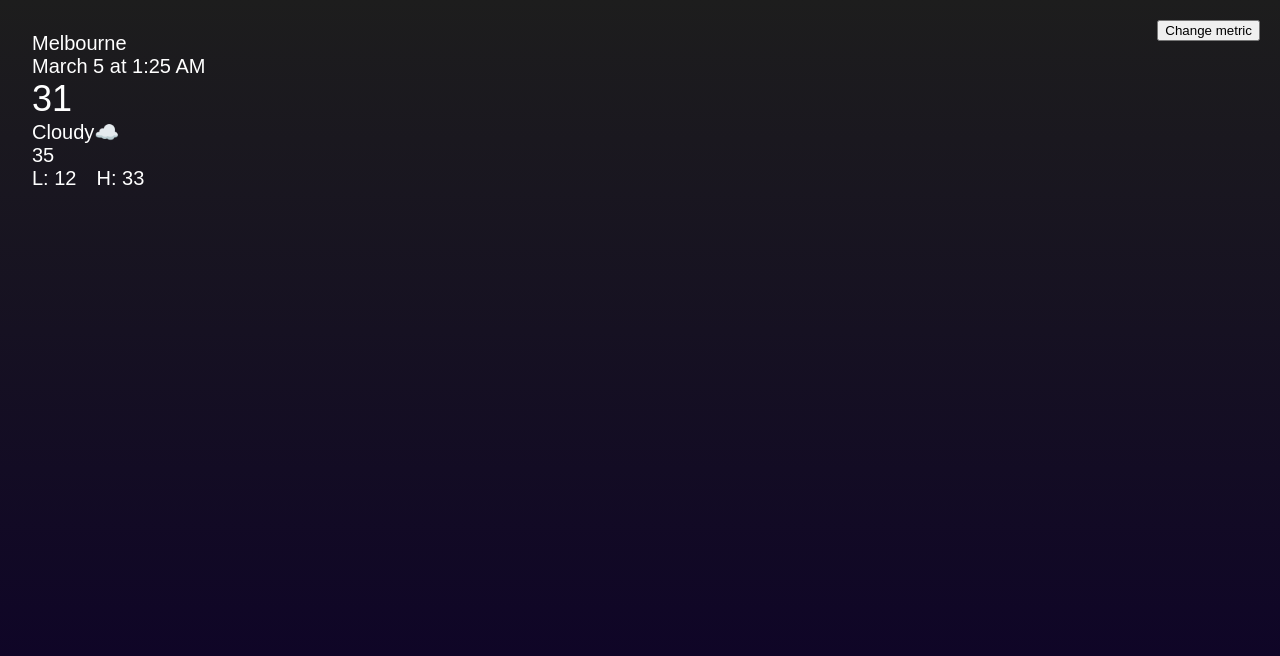
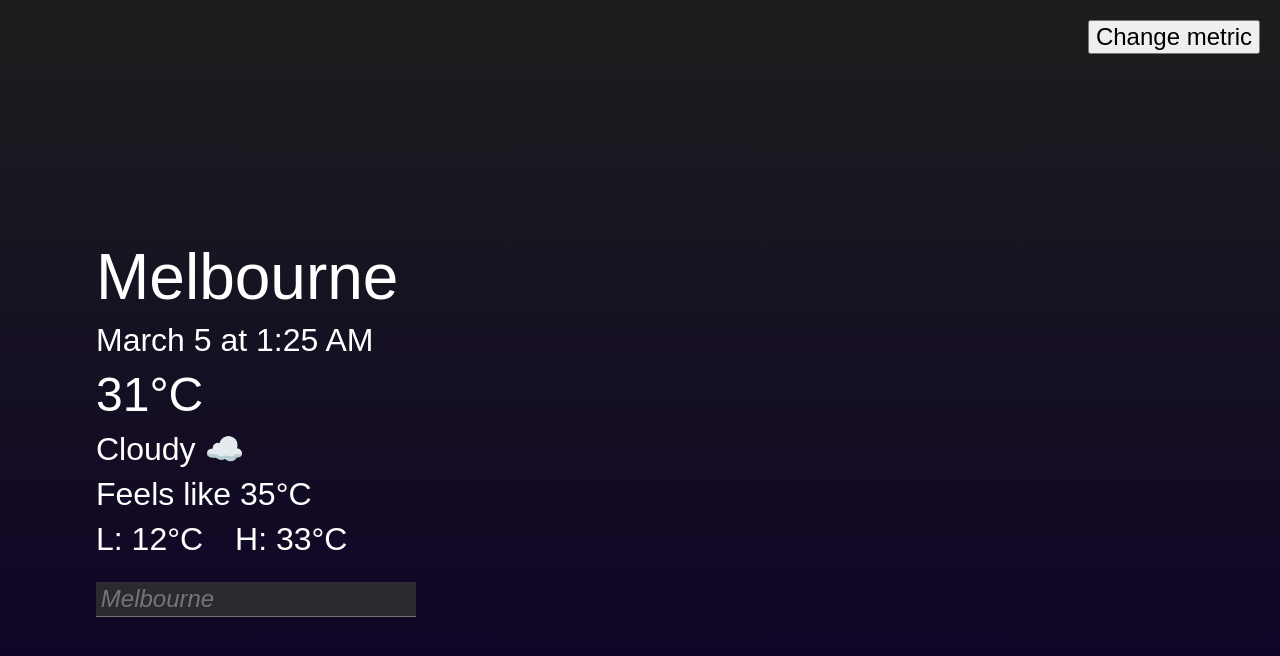
Before and after one commit to JingWei-S/odin-weather, a plain HTML site: page index.html in a window 1280 px wide. Drawn offline with Linux system fonts and the light colour scheme.

Commit message:
add the main content and search bar

```diff
--- a/index.html
+++ b/index.html
@@ -2,6 +2,7 @@
 <html lang="en">
 <head>
     <meta charset="UTF-8">
+    <meta name="viewport" content="width=device-width, initial-scale=1, minimum-scale=1" />
     <link rel="stylesheet" href="style.css">
     <title>My Weather App</title>
 </head>
--- a/main.js
+++ b/main.js
@@ -1 +1 @@
-(()=>{console.log("test"),document.querySelector(".content");const e=document.querySelector(".main-content"),t=document.createElement("div");t.textContent="Melbourne",e.appendChild(t);const n=document.createElement("div"),d=(new Date).toLocaleString("en-US",{month:"long",day:"numeric",hour:"numeric",minute:"numeric"});n.textContent=d,e.appendChild(n);const o=document.createElement("div");o.textContent="31",o.classList.add("main-temp"),e.appendChild(o);const c=document.createElement("div");c.textContent="Cloudy";const m=document.createElement("span");m.textContent="☁️",c.appendChild(m),e.appendChild(c);const a=document.createElement("div");a.textContent="35",e.appendChild(a);const l=document.createElement("div");l.classList.add("bi-temp");const i=document.createElement("div"),p=document.createElement("div");l.appendChild(i),l.appendChild(p),i.textContent="L: 12",p.textContent="H: 33",e.appendChild(l)})();
+(()=>{console.log("test"),document.querySelector(".content");const e=document.querySelector(".main-content"),t=document.createElement("div");t.textContent="Melbourne",e.appendChild(t);const n=document.createElement("div"),d=(new Date).toLocaleString("en-US",{month:"long",day:"numeric",hour:"numeric",minute:"numeric"});n.textContent=d,e.appendChild(n);const c=document.createElement("div");c.textContent="31°C",c.classList.add("main-temp"),e.appendChild(c);const o=document.createElement("div");o.textContent="Cloudy ";const l=document.createElement("span");l.textContent="☁️",o.appendChild(l),e.appendChild(o);const a=document.createElement("div");a.textContent="Feels like 35°C",e.appendChild(a);const i=document.createElement("div");i.classList.add("bi-temp");const m=document.createElement("div"),r=document.createElement("div");i.appendChild(m),i.appendChild(r),m.textContent="L: 12°C",r.textContent="H: 33°C",e.appendChild(i);const u=document.querySelector(".search"),p=document.createElement("input");p.classList.add("search_input"),p.setAttribute("placeholder","Melbourne"),p.setAttribute("type","text"),u.appendChild(p)})();
--- a/style.css
+++ b/style.css
@@ -7,35 +7,80 @@ body {
     padding: 0;
     margin: 0;
     min-height: 100vh;
+    position: relative;
 }
 
 .content {
     display: flex;
     flex-direction: column;
-    position: relative;
+    /* min-height: 100vh; */
+    position: absolute;
+    top: 30%;
+    margin-left: 6rem;
 }
 
 .change-metric {
     position: fixed;
     top: 20px;
     right: 20px;
+    font-size: 1.5rem;
 }
 
 .main-content {
-    min-width: fit-content;
-    padding: 2em;
+    width: fit-content;
+    display: flex;
+    flex-direction: column;
+    gap: 0.5em;
 }
 
 .main-content div {
     color: white;
-    font-size: 20px;
+    font-size: 2rem;
+}
+
+.main-content>div:first-child {
+    font-size: 4rem;
 }
 
 .main-content .main-temp {
-    font-size: 36px;
+    font-size: 3rem;
 }
 
 .main-content .bi-temp {
     display: flex;
     gap: 1em;
 }
+
+.search {
+    margin-top: 1.5rem;
+}
+
+.search_input {
+    font-size: 1.5rem;
+    border: none;
+    border-bottom: 1px solid rgb(116, 116, 116);
+    background-color: rgba(50, 50, 50, 0.8);
+    color: #ffffff;
+    box-sizing: border-box;
+    padding: 0.2rem;
+    padding-left: 0.3rem;
+    width: 20rem;
+}
+
+input::placeholder {
+    font-style: italic;
+  }
+
+@media (max-width: 400px) {
+    .change-metric {
+        font-size: 2rem;
+    }
+
+    .content {
+        margin-left: 2rem;
+    }
+
+    /* .search_input {
+        width: 12rem;
+    } */
+}
```
